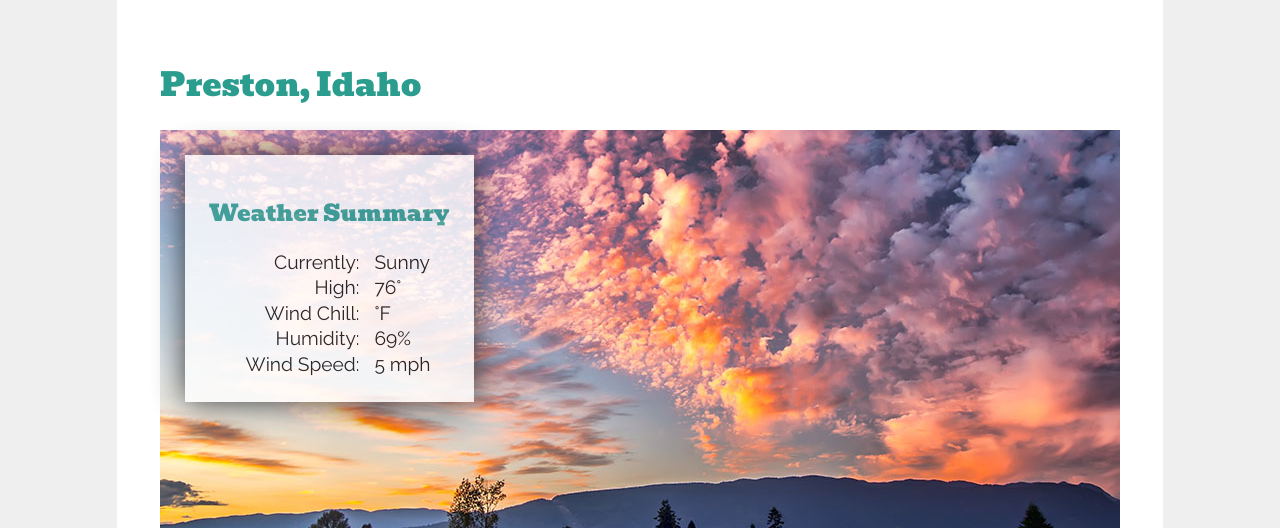
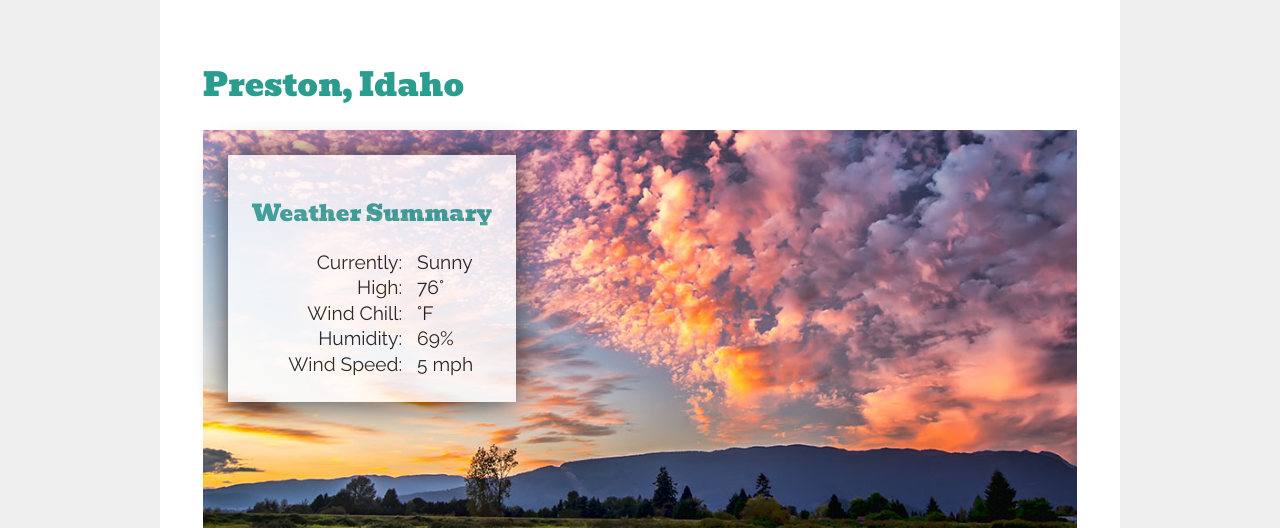
Before and after one commit to rachsg7/rachsg7.github.io, a plain HTML site: page lesson5/preston-5.html in a window 1280 px wide. Shown: the part 272-800 px from the top of the page. Drawn offline with Linux system fonts and the light colour scheme.

Commit message:
Wk5FinalReally

```diff
--- a/lesson5/css/small.css
+++ b/lesson5/css/small.css
@@ -1,4 +1,8 @@
 @import url('https://fonts.googleapis.com/css?family=Bangers|Bevan|Raleway&display=swap');
+* {
+    box-sizing: border-box;
+}
+
 main,
 footer {
     max-width: 960px;
@@ -49,27 +53,6 @@ header p {
     margin-left: auto;
     margin-right: auto;
 }
-
-
-/*
-header {
-    background-color: #264653;
-    color: white;
-    /*display: grid;
-    grid-template-columns: 100px 1fr;
-}
-
-header p {
-    text-align: center;
-    margin: 0;
-}
-
-.icon {
-    width: 150px;
-    display: block;
-    margin-left: auto;
-    margin-right: auto;
-}*/
 
 main {
     background-color: white;
```
